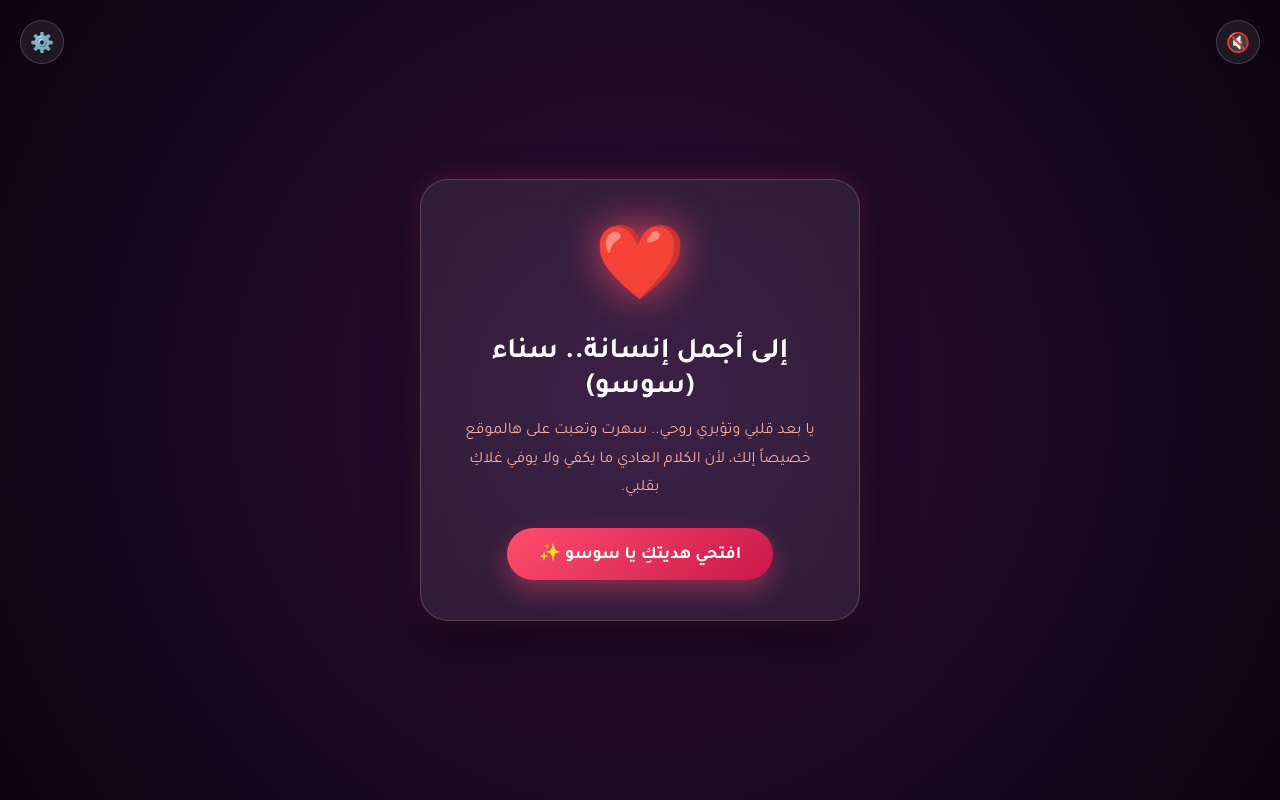
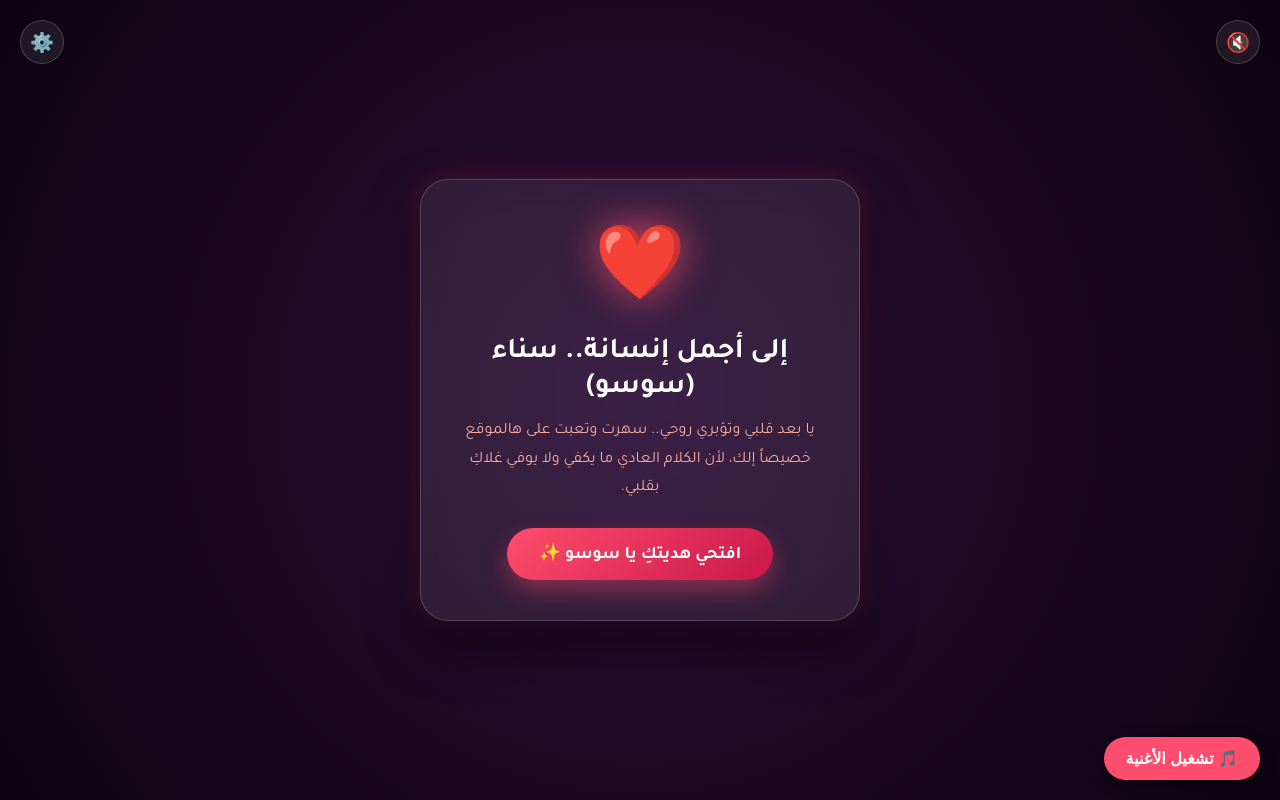
Before and after one commit to ozx722478-rgb/for-sanaa, a plain HTML site: page index.html in a window 1280 px wide. Drawn offline with Linux system fonts and the light colour scheme.

Commit message:
Update index.html

```diff
--- a/index.html
+++ b/index.html
@@ -628,8 +628,42 @@
 <body>
 
     <!-- Audio Player for Background Song (MP3) -->
-    <audio id="bg-music" src="song.mp3" loop preload="auto"></audio>
+<audio id="myAudio" loop preload="auto" src="song.mp3"></audio>
 
+<button id="musicBtn" onclick="toggleMusic()" style="
+  position: fixed;
+  bottom: 20px;
+  right: 20px;
+  z-index: 999999;
+  background: #ff4d6d;
+  color: white;
+  border: none;
+  border-radius: 50px;
+  padding: 12px 22px;
+  font-size: 16px;
+  font-weight: bold;
+  box-shadow: 0 4px 15px rgba(0,0,0,0.4);
+  cursor: pointer;
+">
+  🎵 تشغيل الأغنية
+</button>
+
+<script>
+  function toggleMusic() {
+    var audio = document.getElementById("myAudio");
+    var btn = document.getElementById("musicBtn");
+    if (audio.paused) {
+      audio.play().then(() => {
+        btn.innerHTML = "⏸️ إيقاف الأغنية";
+      }).catch((err) => {
+        alert("خطأ: " + err.message);
+      });
+    } else {
+      audio.pause();
+      btn.innerHTML = "🎵 تشغيل الأغنية";
+    }
+  }
+</script>
     <div id="hearts-container"></div>
     <canvas id="fx-canvas"></canvas>
 
```
